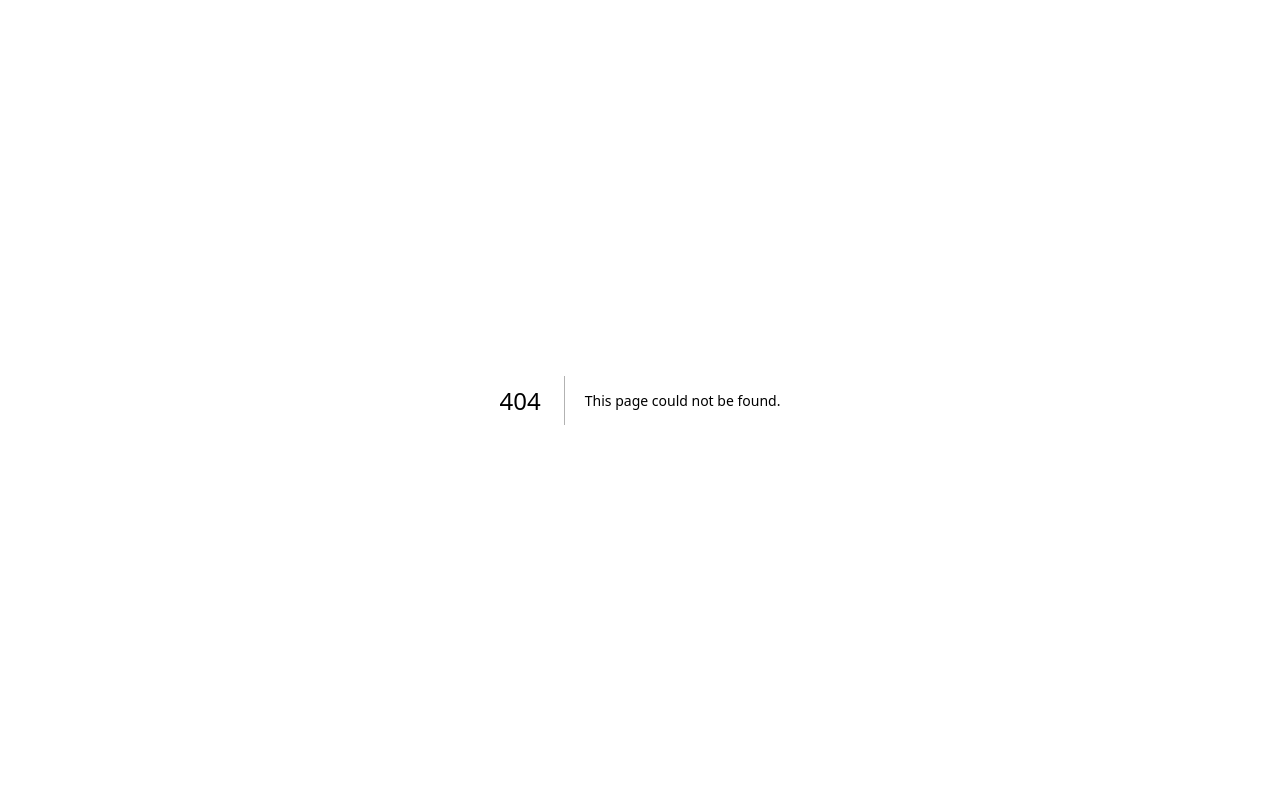
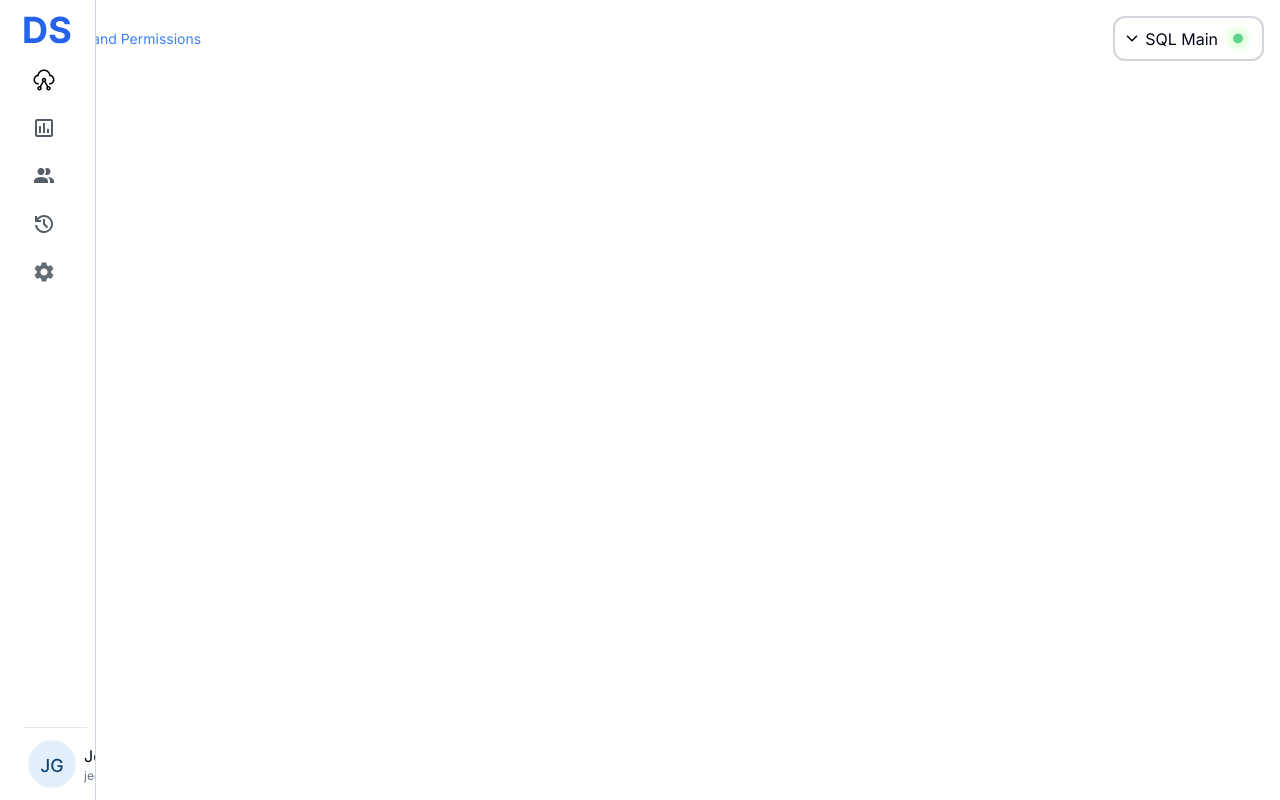
Before and after one commit to NotTheRightGuy/Querix, a Next.js app: page /dashboard/userPermission in a window 1280 px wide. Before the commit this address had no page. Built offline with nearby package versions, Linux system fonts and the light colour scheme.

Commit message:
Navbar complete

```diff
--- /dev/null
+++ b/app/dashboard/userPermission/page.tsx
@@ -0,0 +1,15 @@
+"use client"
+import Sidebar from "@/components/ui/sidebar"
+import Navbar from "@/components/ui/navbar"
+export default function UserPermission(){
+    return(
+        <div className="flex">
+            <Sidebar/>
+            <div className="flex flex-col w-full">
+                <Navbar
+                    currPage="Roles and Permissions"
+                />
+            </div>
+        </div>
+    )
+}
--- a/app/userpermission/page.tsx
+++ /dev/null
@@ -1,11 +0,0 @@
-import Sidebar from "@/components/ui/sidebar"
-export default function UserPermission(){
-    return(
-        <div>
-            <Sidebar/>
-            <div>
-                <Navbar/>
-            </div>
-        </div>
-    )
-}
--- a/components/ui/navbar.tsx
+++ b/components/ui/navbar.tsx
@@ -1,7 +1,7 @@
 import {motion, AnimatePresence} from "framer-motion";
 import { useState } from "react";
 import GreenDot from "@/public/green-dot";
-export default function Navbar() {
+export default function Navbar(props:any) {
     const [dropDownMenu, setDropDownMenu] = useState(false);
 
     return (
@@ -15,7 +15,9 @@ export default function Navbar() {
                     <path d="M7.27875 5L6.22125 6.0575L9.65625 9.5L6.22125 12.9425L7.27875 14L11.7788 9.5L7.27875 5Z" fill="#636B74" />
                 </svg>
 
-                <p>Roles and Permissions</p>
+                <p className="text-blue-500 text-sm">
+                    {props.currPage}
+                </p>
 
             </div>
             <motion.div
```
